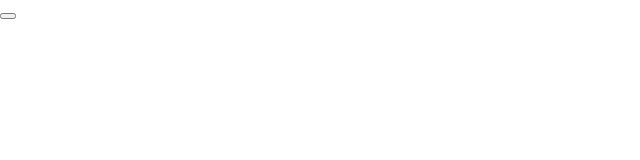
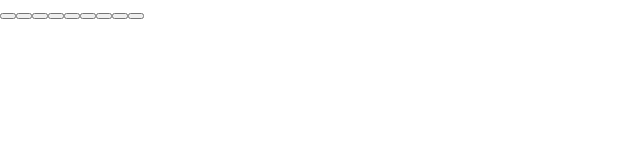
Before and after one commit to 2022-DEV3-003/TicTacToe, a React (Create React App) app: page / in a window 1280 px wide. Shown: the top 160 px of the page, without its empty margins (0-640 px from the left). Built offline with nearby package versions, Linux system fonts and the light colour scheme.

Commit message:
commit -m passed the render buttons test

```diff
--- a/src/components/Board/index.jsx
+++ b/src/components/Board/index.jsx
@@ -2,7 +2,17 @@ import Button from '../Button'
 
 function Board () {
     return(
-      <Button />
+      <div>
+        <Button />
+        <Button />
+        <Button />
+        <Button />
+        <Button />
+        <Button />
+        <Button />
+        <Button />
+        <Button />
+      </div>
     )
 }
 
```
